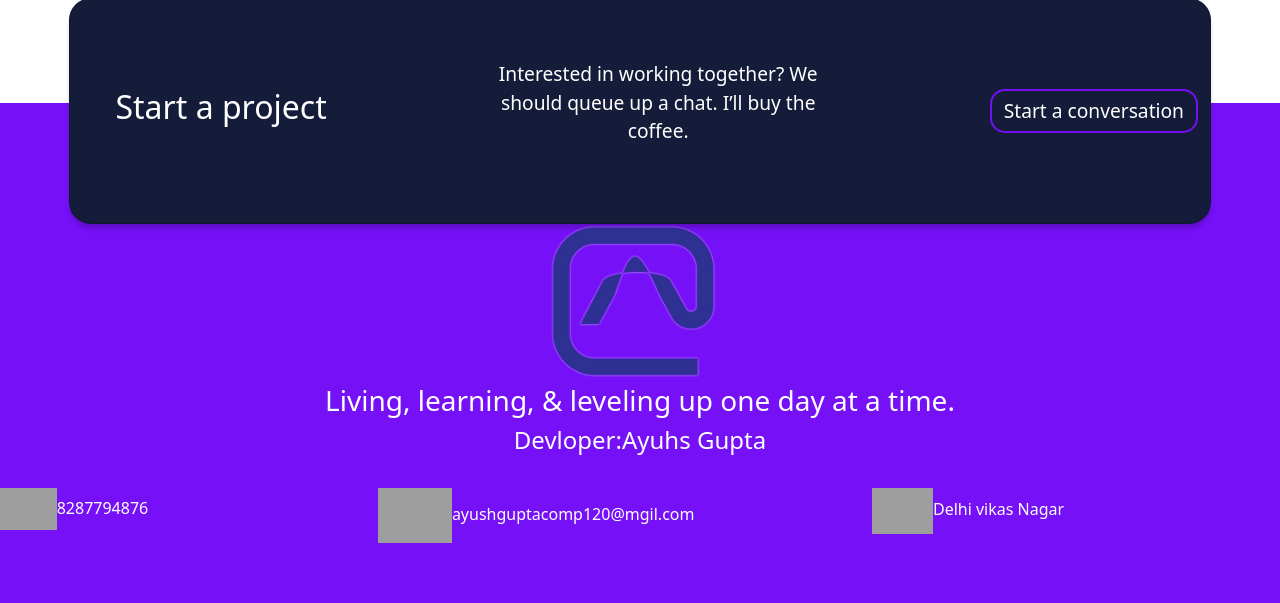
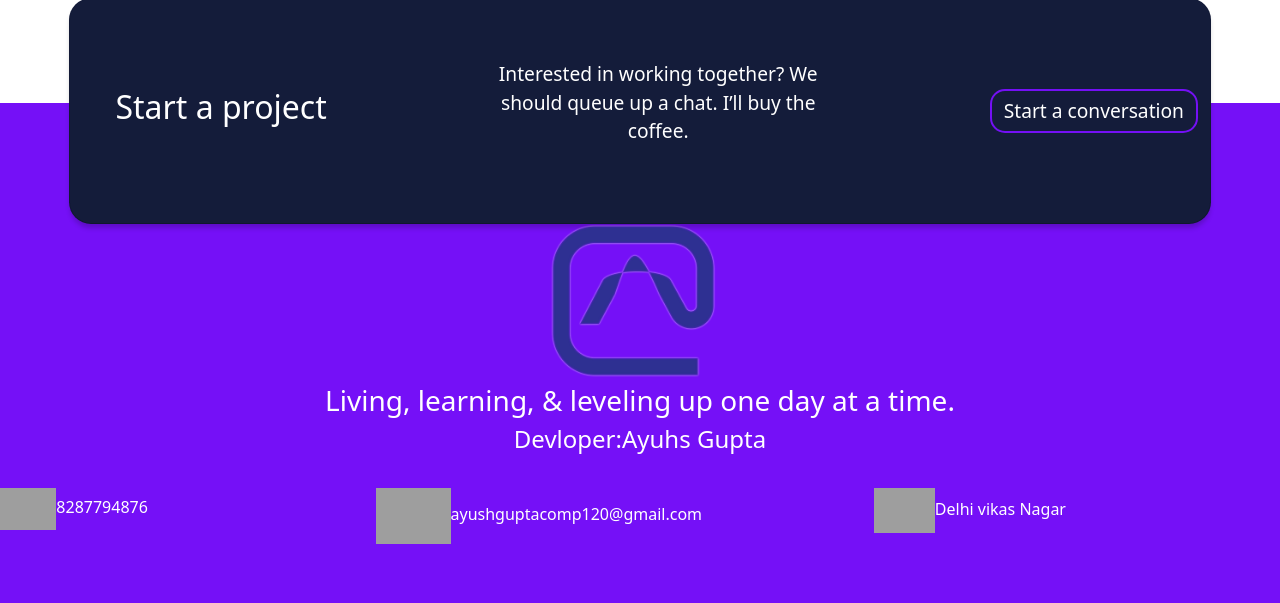
Before and after one commit to AwadhAcademy/portfoli, a Django app: page / in a window 1280 px wide. Shown: the part 3862-4465 px from the top of the page. Run offline with Django 3.2, Linux system fonts and the light colour scheme; some web fonts are replaced; grey boxes are pictures that could not be loaded.

Commit message:
Update basic.html

```diff
--- a/home/templates/home/basic.html
+++ b/home/templates/home/basic.html
@@ -144,7 +144,7 @@
             <h4>Devloper:Ayuhs Gupta</h4>
             <div>
                 <p><img class="finder" src="{% static 'home/photos/phone.png'%}" alt="#">8287794876</p>
-                <p><img class="finder" src="{% static 'home/photos/mail.png'%}" alt="#">ayushguptacomp120@mgil.com</p>
+                <p><img class="finder" src="{% static 'home/photos/mail.png'%}" alt="#">ayushguptacomp120@gmail.com</p>
                 <p><img class="finder" src="{% static 'home/photos/location.png'%}" alt="#">Delhi vikas Nagar</p>
             </div>
         </div>
```
